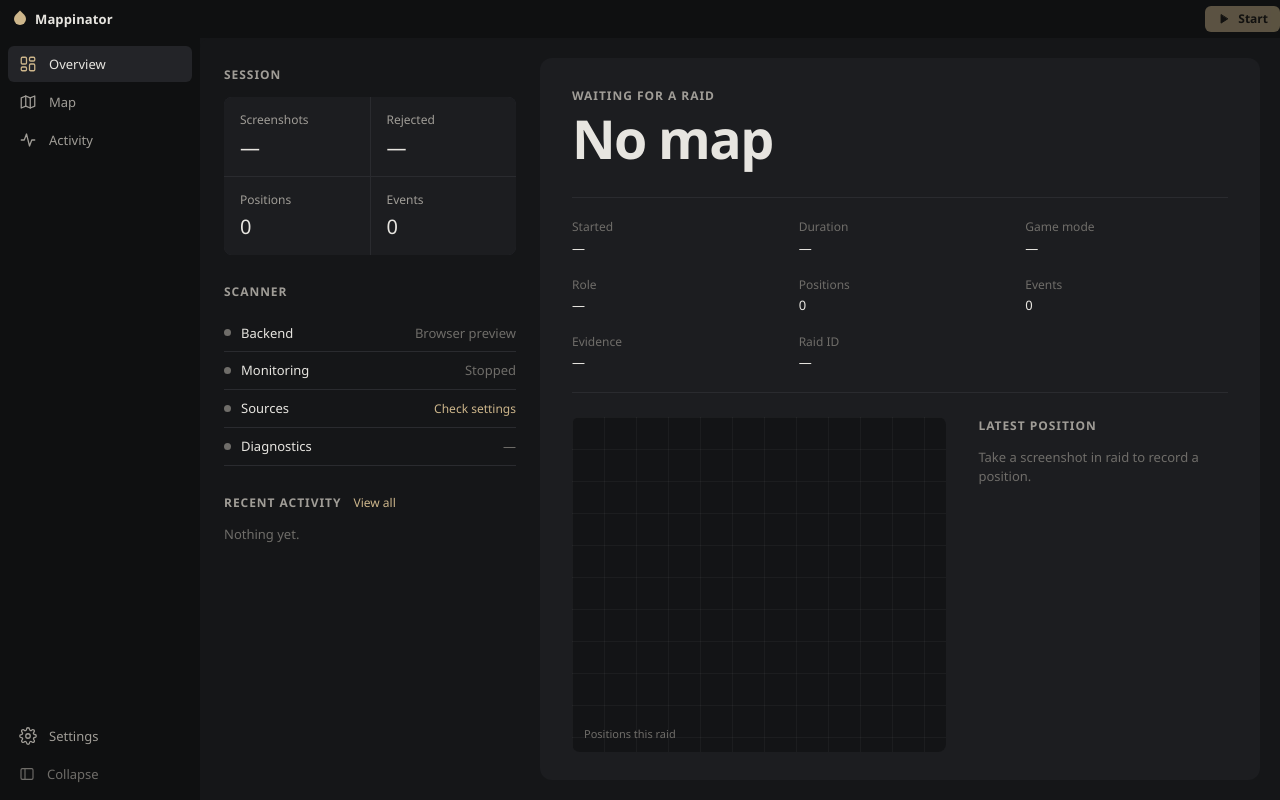
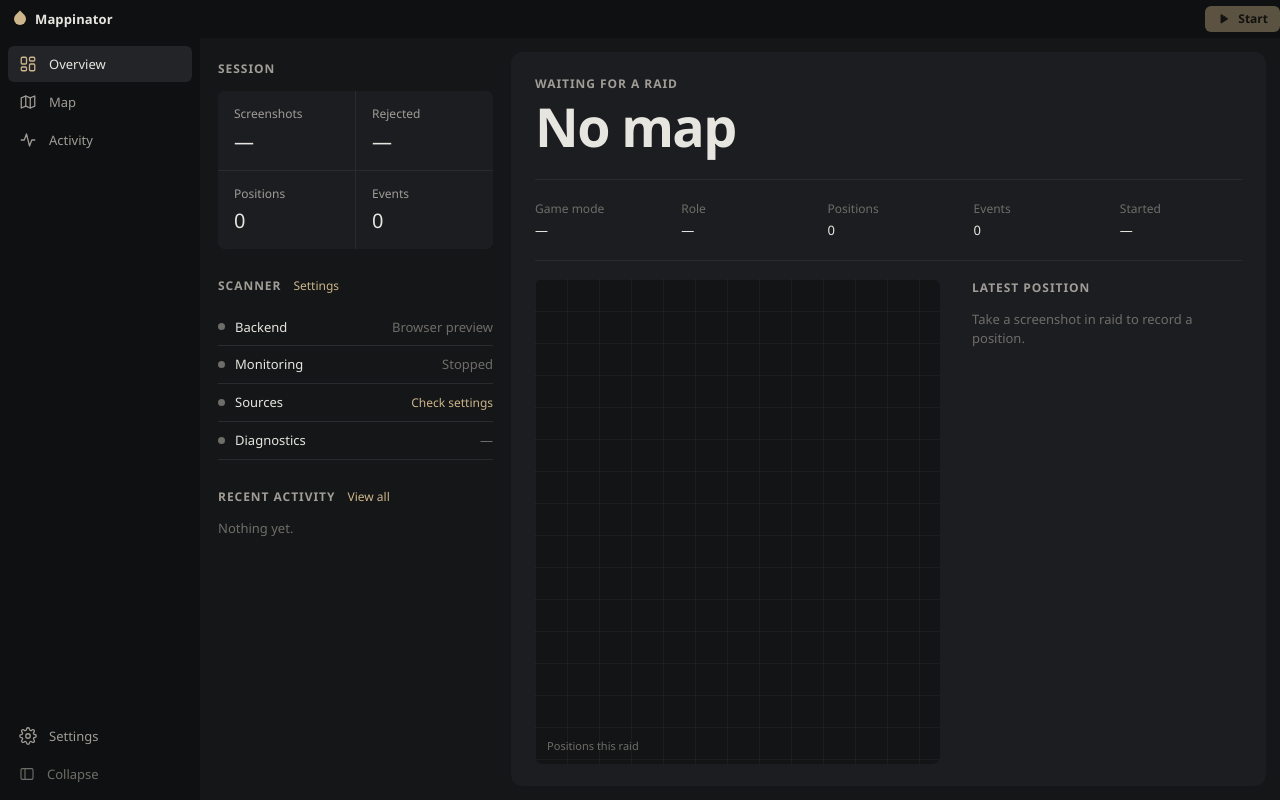
Before and after one commit to cranberriez/tarkov-mappinator, a React (Vite) app: page / in a window 1280 px wide. Both pictures are taken after a click on the button "Overview". Built offline with nearby package versions, Linux system fonts and the light colour scheme.

Commit message:
feat: overview smaller screen improvements

```diff
--- a/src/pages/OverviewPage.tsx
+++ b/src/pages/OverviewPage.tsx
@@ -25,18 +25,19 @@ export function OverviewPage({ scanner, onNavigate }: { scanner: Scanner; onNavi
     ["Events", activity.length],
   ];
 
-  const details: [string, string][] = [
-    ["Started", known ? timestamp(raid.started_at) : "—"],
-    ["Duration", known && raid.lifecycle === "active" ? age(raid.started_at, now) ?? "—" : "—"],
-    ["Game mode", raid?.game_mode ?? "—"],
-    ["Role", raid?.player_role ?? "—"],
-    ["Positions", String(raidPositions.length)],
-    ["Events", String(raidEvents.length)],
-    ["Evidence", !known ? "—" : raid.recovered ? "Log history" : "Observed live"],
-    ["Raid ID", raid?.id ?? "—"],
+  const duration = known && raid.lifecycle === "active" ? age(raid.started_at, now) : null;
+  // Priority 1 survives the smallest layouts; 3 is the first to go.
+  const details: [string, string, 1 | 2 | 3][] = [
+    ["Game mode", raid?.game_mode ?? "—", 1],
+    ["Role", raid?.player_role ?? "—", 1],
+    ["Positions", String(raidPositions.length), 1],
+    ["Events", String(raidEvents.length), 2],
+    ["Started", known ? timestamp(raid.started_at) : "—", 2],
+    ["Evidence", !known ? "—" : raid.recovered ? "Log history" : "Observed live", 3],
+    ["Raid ID", raid?.id ?? "—", 3],
   ];
 
-  return <div className="overview">
+  return <div className="overview-host"><div className="overview">
     <aside className="overview-side">
       <section>
         <h2>Session</h2>
@@ -45,21 +46,21 @@ export function OverviewPage({ scanner, onNavigate }: { scanner: Scanner; onNavi
         </div>
       </section>
 
-      <section>
-        <h2>Scanner</h2>
+      <section className="scanner">
+        <h2>Scanner<button type="button" className="link" onClick={() => onNavigate("settings")}>Settings</button></h2>
         <ul className="plain-list">
-          <li><span className={`dot ${connected ? "ok" : desktop ? "bad" : ""}`} />Backend<span className="faint">{connected ? "Connected" : desktop ? "Disconnected" : "Browser preview"}</span></li>
-          <li><span className={`dot ${running ? "ok" : ""}`} />Monitoring<span className="faint">{running ? "Running" : "Stopped"}</span></li>
-          <li><span className={`dot ${sourcesOk ? "ok" : snapshot ? "warn" : ""}`} />Sources
+          <li title={connected ? "Connected" : desktop ? "Disconnected" : "Browser preview"}><span className={`dot ${connected ? "ok" : desktop ? "bad" : ""}`} />Backend<span className="faint">{connected ? "Connected" : desktop ? "Disconnected" : "Browser preview"}</span></li>
+          <li title={running ? "Running" : "Stopped"}><span className={`dot ${running ? "ok" : ""}`} />Monitoring<span className="faint">{running ? "Running" : "Stopped"}</span></li>
+          <li title={sourcesOk ? "Accessible" : "Check settings"}><span className={`dot ${sourcesOk ? "ok" : snapshot ? "warn" : ""}`} />Sources
             <button type="button" className="link" onClick={() => onNavigate("settings")}>{sourcesOk ? "Accessible" : "Check settings"}</button></li>
-          <li><span className={`dot ${diagnostics.length ? "warn" : snapshot ? "ok" : ""}`} />Diagnostics
+          <li title={`${diagnostics.length} issues`}><span className={`dot ${diagnostics.length ? "warn" : snapshot ? "ok" : ""}`} />Diagnostics
             <span className="faint">{snapshot ? diagnostics.length ? `${diagnostics.length} issue${diagnostics.length > 1 ? "s" : ""}` : "None" : "—"}</span></li>
         </ul>
       </section>
 
-      <section className="grow">
+      <section className="grow recent">
         <h2>Recent activity<button type="button" className="link" onClick={() => onNavigate("activity")}>View all</button></h2>
-        {activity.length ? <ul className="plain-list scroll">
+        {activity.length ? <ul className="plain-list scroll" onClick={() => onNavigate("activity")}>
           {activity.slice(0, 40).map((event) => <li key={event.id} className={event.recovered ? "recovered" : ""}>
             <span className={`kind-tag kind-${event.kind}`}>{event.kind}</span>{event.action}
             <span className="faint">{clock(event.event_at ?? event.logged_at)}</span>
@@ -73,13 +74,14 @@ export function OverviewPage({ scanner, onNavigate }: { scanner: Scanner; onNavi
         <span className={`hero-state ${raid?.lifecycle ?? "unknown"}`}>
           {known ? lifecycleLabel[raid.lifecycle] ?? raid.lifecycle : "Waiting for a raid"}
           {known && (raid.recovered ? " · from history" : running ? " · live" : "")}
+          {duration && <span className="duration"> · {duration}</span>}
         </span>
         <h1>{raid?.map ?? "No map"}</h1>
-        {raid?.detail && <p className="faint">{raid.detail}</p>}
+        {raid?.detail && <p className="faint raid-note">{raid.detail}</p>}
       </header>
 
       <dl className="raid-details">
-        {details.map(([label, value]) => <div key={label}><dt>{label}</dt><dd title={value}>{value}</dd></div>)}
+        {details.map(([label, value, priority]) => <div key={label} className={`p${priority}`}><dt>{label}</dt><dd title={value}>{value}</dd></div>)}
       </dl>
 
       <div className="raid-body">
@@ -95,16 +97,16 @@ export function OverviewPage({ scanner, onNavigate }: { scanner: Scanner; onNavi
               {(["X", "Y", "Z"] as const).map((axis, index) => <div key={axis}><span>{axis}</span><strong>{latest.xyz[index].toFixed(1)}</strong></div>)}
             </div>
             <dl className="kv">
-              <div><dt>Heading</dt><dd>{latest.heading_degrees === null ? "—" : `${latest.heading_degrees.toFixed(0)}°`}<span className="faint"> unverified</span></dd></div>
-              <div><dt>Received</dt><dd>{age(latest.observed_at, now)} ago</dd></div>
-              <div><dt>Captured</dt><dd>{latest.captured_at ? clock(latest.captured_at) : "—"}</dd></div>
-              <div><dt>File</dt><dd className="mono" title={latest.filename}>{latest.filename}</dd></div>
+              <div className="p1"><dt>Heading</dt><dd>{latest.heading_degrees === null ? "—" : `${latest.heading_degrees.toFixed(0)}°`}<span className="faint"> unverified</span></dd></div>
+              <div className="p1"><dt>Received</dt><dd>{age(latest.observed_at, now)} ago</dd></div>
+              <div className="p2"><dt>Captured</dt><dd>{latest.captured_at ? clock(latest.captured_at) : "—"}</dd></div>
+              <div className="p3"><dt>File</dt><dd className="mono" title={latest.filename}>{latest.filename}</dd></div>
             </dl>
           </> : <p className="faint">Take a screenshot in raid to record a position.</p>}
         </div>
       </div>
     </section>
-  </div>;
+  </div></div>;
 }
 
 /** Static plot of positions fitted to their bounds. */
--- a/src/styles.css
+++ b/src/styles.css
@@ -104,7 +104,8 @@ input:disabled { opacity: .55; }
 .stat strong { font-size: 20px; font-weight: 500; font-variant-numeric: tabular-nums; }
 
 /* Overview */
-.overview { display: grid; grid-template-columns: minmax(260px, 1fr) minmax(0, 2.4fr); gap: 20px; height: 100%; padding: 20px; min-height: 560px; }
+.overview-host { height: 100%; container: overview / size; overflow: auto; }
+.overview { display: grid; grid-template-columns: minmax(260px, 1fr) minmax(0, 2.4fr); gap: 20px; height: 100%; padding: 20px; min-height: 320px; }
 .overview-side { display: flex; flex-direction: column; gap: 28px; min-height: 0; padding: 8px 4px; }
 .overview-side .grow { flex: 1; display: flex; flex-direction: column; min-height: 140px; }
 .overview-side .scroll { flex: 1; overflow-y: auto; min-height: 0; }
@@ -225,9 +226,75 @@ input:disabled { opacity: .55; }
 
 @media (max-width: 900px) {
   .page { padding: 28px 24px; }
-  .overview { grid-template-columns: 1fr; height: auto; }
-  .overview-side { order: 2; }
-  .raid-body { grid-template-columns: 1fr; }
-  .minimap { min-height: 260px; }
   .page-header { flex-wrap: wrap; }
 }
+
+/* Overview compaction tiers: lower-priority (p3 → p2) details drop first; lists shrink to latest few.
+   Width tiers */
+@container overview (max-width: 1100px) {
+  .overview { grid-template-columns: minmax(220px, .9fr) minmax(0, 2.4fr); gap: 14px; padding: 14px; }
+  .raid-panel { padding: 22px 24px; gap: 18px; }
+  .raid-details { grid-template-columns: repeat(auto-fill, minmax(110px, 1fr)); }
+  .raid-details .p3 { display: none; }
+}
+@container overview (max-width: 900px) {
+  .raid-body { grid-template-columns: 1fr; grid-template-rows: auto minmax(0, 1fr); gap: 14px; min-height: 0; }
+  .raid-position { order: -1; flex-direction: row; flex-wrap: wrap; align-items: baseline; gap: 6px 24px; }
+  .raid-position h2 { display: none; }
+  .coords { display: flex; gap: 18px; margin: 0; }
+  .coords div { display: flex; align-items: baseline; gap: 6px; }
+  .coords strong { font-size: 18px; }
+  .kv { flex-direction: row; gap: 18px; }
+  .kv div { display: flex; gap: 6px; align-items: baseline; }
+  .kv dt { margin: 0; }
+  .kv .p3 { display: none; }
+}
+@container overview (max-width: 720px) {
+  .overview { grid-template-columns: 1fr; grid-template-rows: minmax(0, 1fr) auto; }
+  .overview-side { order: 2; flex-direction: row; flex-wrap: wrap; gap: 10px 28px; padding: 0 4px; align-items: center; }
+  .overview-side h2 { display: none; }
+  .stat-grid { grid-template-columns: repeat(4, auto); background: none; gap: 18px; }
+  .stat-grid .stat { background: none; padding: 0; flex-direction: row-reverse; align-items: baseline; gap: 6px; }
+  .stat-grid .stat strong { font-size: 15px; }
+  .scanner .plain-list { display: flex; gap: 14px; }
+  .scanner .plain-list li { border: 0; padding: 0; gap: 6px; }
+  .scanner .plain-list li > :last-child { display: none; }
+  .overview-side .recent { flex: 1 1 200px; min-height: 0; }
+  .overview-side .recent > p { display: none; }
+  .overview-side .recent li { border: 0; padding: 0; cursor: pointer; }
+  .overview-side .recent li:nth-child(n+2) { display: none; }
+  .raid-details { grid-template-columns: repeat(auto-fill, minmax(110px, 1fr)); gap: 12px 18px; padding: 14px 0; }
+  .raid-details .p2 { display: none; }
+}
+@container overview (max-width: 520px) {
+  .raid-panel { padding: 16px; gap: 12px; }
+  .kv .p2 { display: none; }
+  .stat-grid { grid-template-columns: repeat(2, auto); }
+}
+
+/* Height tiers */
+@container overview (max-height: 720px) {
+  .raid-header h1 { font-size: clamp(28px, 3.4vw, 40px); }
+  .raid-note { display: none; }
+  .overview-side { gap: 18px; }
+  .stat { padding: 10px 14px; }
+  .stat strong { font-size: 17px; }
+  .plain-list li { padding: 6px 0; }
+}
+@container overview (max-height: 560px) {
+  .overview { padding: 10px; gap: 10px; }
+  .raid-panel { padding: 16px 20px; gap: 12px; }
+  .raid-details { padding: 10px 0; gap: 10px 18px; }
+  .raid-details .p2 { display: none; }
+  .kv { gap: 8px; }
+  .kv .p2, .kv .p3 { display: none; }
+  .coords { margin-bottom: 10px; }
+  .overview-side .recent li:nth-child(n+6) { display: none; }
+}
+@container overview (max-height: 440px) {
+  .raid-header h1 { font-size: 26px; margin: 2px 0 0; }
+  .raid-details { display: flex; gap: 18px; padding: 6px 0; border: 0; }
+  .raid-details div { display: flex; gap: 6px; align-items: baseline; }
+  .raid-details dt { margin: 0; }
+  .overview-side .recent li:nth-child(n+4) { display: none; }
+}
```
Also changed, not shown: 1 other file (tests, documents, lock files or other folders).
